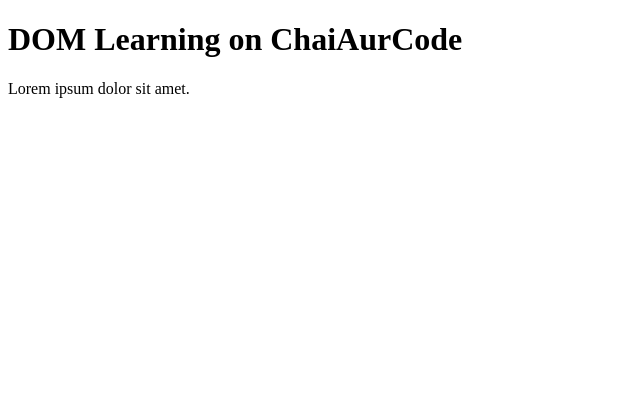
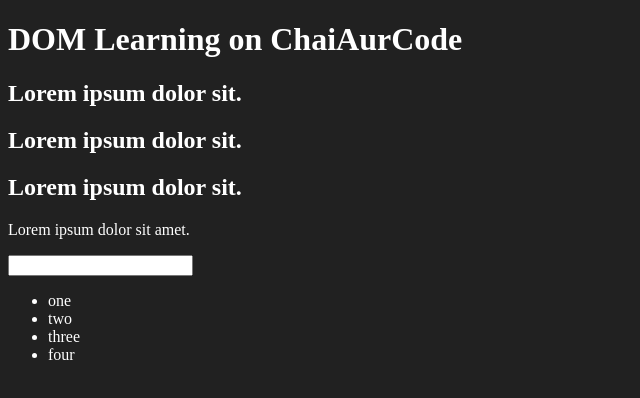
Before and after one commit to Prabhjot20022008/Singh-Aur-JS, a plain HTML site: page 06_dom/one.html in a window 1280 px wide. Shown: the whole page, without its empty margins (0-640 px from the left). Drawn offline with Linux system fonts and the light colour scheme.

Commit message:
element accessing DONE

```diff
--- a/06_dom/one.html
+++ b/06_dom/one.html
@@ -4,11 +4,29 @@
     <meta charset="UTF-8">
     <meta name="viewport" content="width=device-width, initial-scale=1.0">
     <title>DOM Learning</title>
+    <style>
+        .bg-black{
+            background-color: #212121;
+            color: #fff;
+        }
+    </style>
 </head>
-<body>
-    <div class="bg-black">
-        <h1 class="heading">DOM Learning on ChaiAurCode</h1>
+<body class="bg-black">
+    <div>
+        <h1 id="title" class="heading">DOM Learning on ChaiAurCode <span style="display: none;">test text</span></h1>
+        <h2>Lorem ipsum dolor sit.</h2>
+        <h2>Lorem ipsum dolor sit.</h2>
+        <h2>Lorem ipsum dolor sit.</h2>
         <p>Lorem ipsum dolor sit amet.</p>
+        <input type="password" name="" id="">
+
+        <ul>
+            <li class="item">one</li>
+            <li class="item">two</li>
+            <li class="item">three</li>
+            <li class="item">four</li>
+        </ul>
+
     </div>
 </body>
 </html>
```
